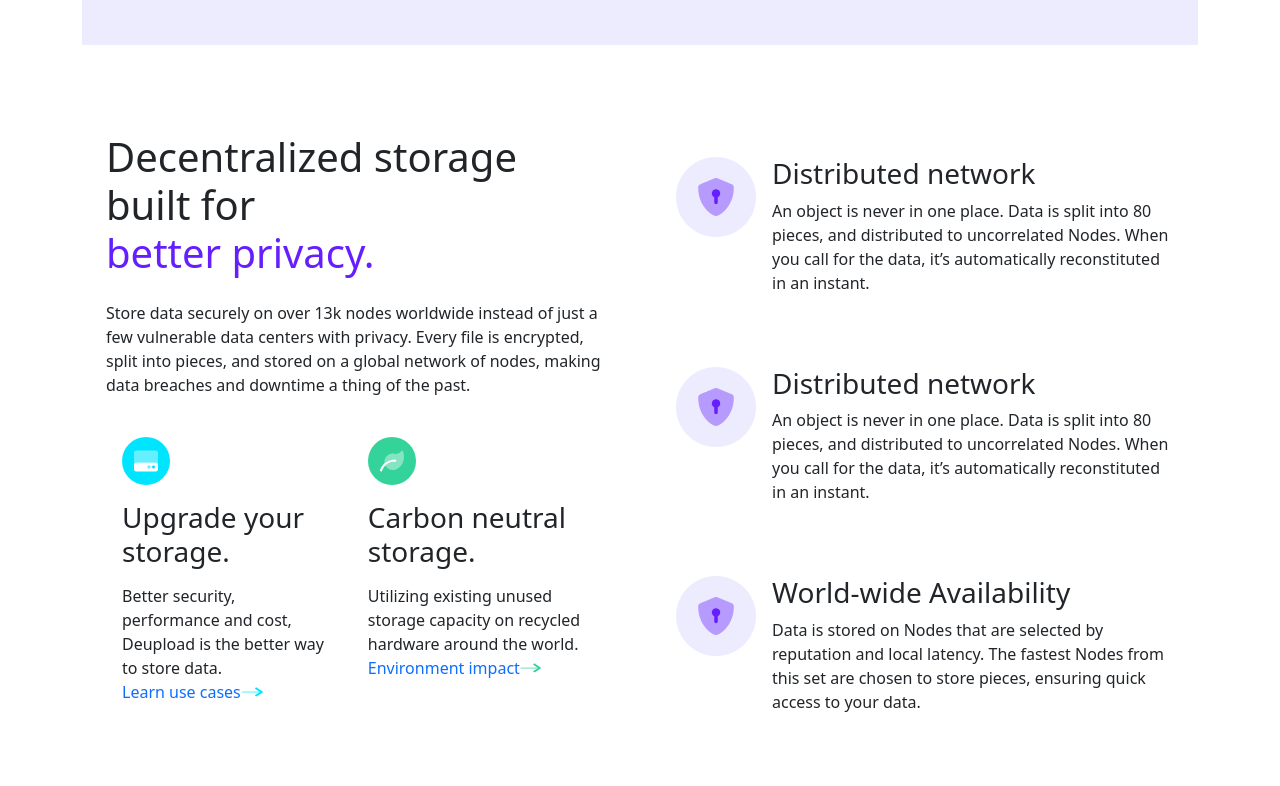
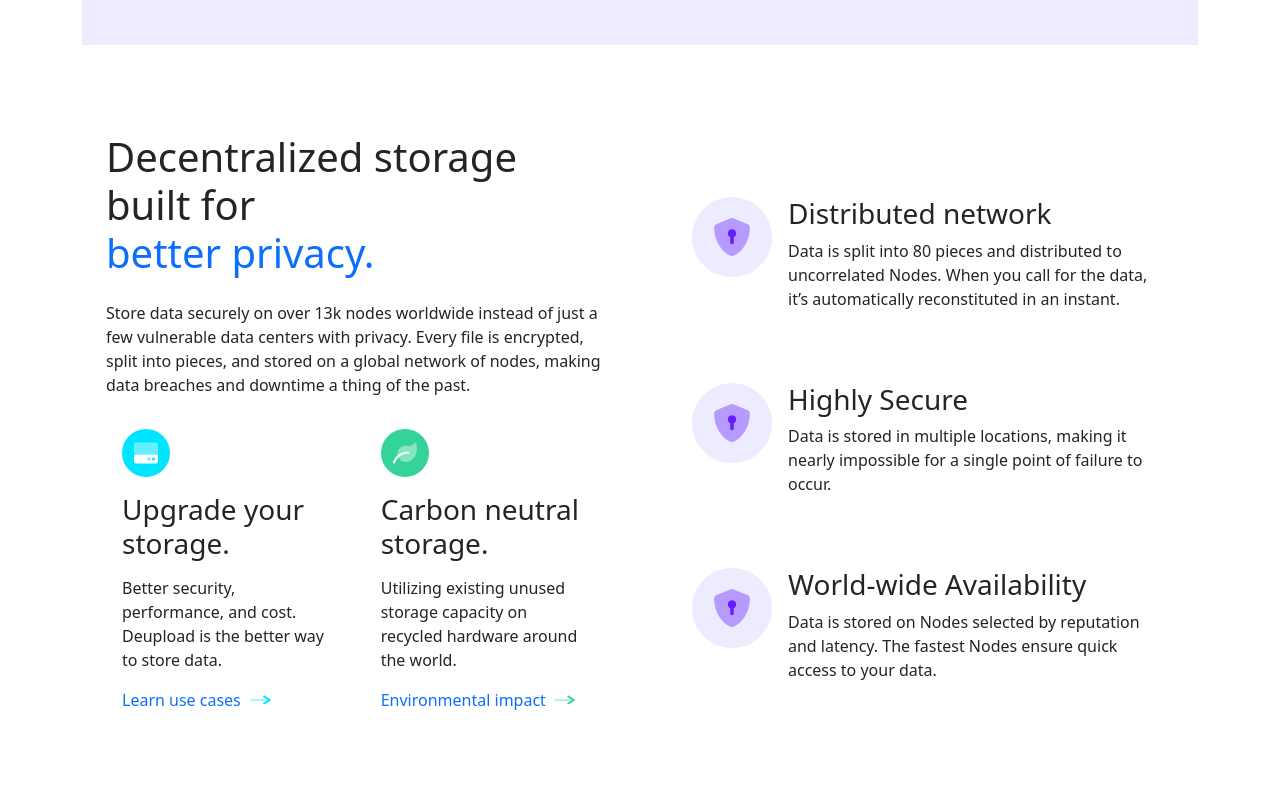
Before and after one commit to sylvernjones557/project-3mar-2025, a plain HTML site: page index.html in a window 1280 px wide. Shown: the part 2274-3060 px from the top of the page. Drawn offline with nearby package versions, Linux system fonts and the light colour scheme.

Commit message:
Update index.html

```diff
--- a/index.html
+++ b/index.html
@@ -181,77 +181,73 @@
 </section>
 <section class="m-5">
     <div class="container">
-        <div class="row d-flex">
-            <div class="col-lg-6 ">
-                    <div  class="p-4" style="background-color: #ffffff;">
+        <div class="row d-flex flex-wrap">
+            <!-- Left Content Section -->
+            <div class="col-lg-6 mb-4">
+                <div class="p-4 bg-white">
                     <h1 class="mb-4">
                         <span class="d-lg-block">Decentralized storage</span>
                         <span class="d-lg-block">built for</span>
-                           <span class="d-lg-block" style="color: #651FFF;">better privacy.</span>
+                        <span class="d-lg-block text-primary">better privacy.</span>
                     </h1>
-                        <div class="mb-4">
-                           <span>Store data securely on over 13k nodes worldwide instead of just a few vulnerable data centers with privacy. Every file is encrypted, split into pieces, and stored on a global network of nodes, making data breaches and downtime a thing of the past.</span>
-                        </div>
-                        <div class="d-flex flex-column flex-lg-row justify-content-between">
-                            <div class="p-3">
-                               <img src="./images/page3/1.svg" alt="">
+                    <p>Store data securely on over 13k nodes worldwide instead of just a few vulnerable data centers with privacy. Every file is encrypted, split into pieces, and stored on a global network of nodes, making data breaches and downtime a thing of the past.</p>
+
+                    <div class="d-flex flex-column flex-lg-row gap-4">
+                        <!-- Card 1 -->
+                        <div class="p-3 text-center text-lg-start">
+                            <img src="./images/page3/1.svg" alt="Storage" class="img-fluid">
                             <h3 class="my-3">Upgrade your storage.</h3>
-                               <span class="d-md-block">Better security, performance and cost, Deupload is the better way to store data.</span>
-                               <a href="#" class="d-flex align-items-center mx-0 ">
+                            <p>Better security, performance, and cost. Deupload is the better way to store data.</p>
+                            <a href="#" class="d-flex align-items-center gap-2 text-decoration-none">
                                 <span>Learn use cases</span>
                                 <img src="./images/page3/arrow-blue.svg" alt="">
                             </a>
                         </div>
-                            <div class="p-3">
-                                <img src="./images/page3/2.svg" alt="">
+
+                        <!-- Card 2 -->
+                        <div class="p-3 text-center text-lg-start">
+                            <img src="./images/page3/2.svg" alt="Carbon Storage" class="img-fluid">
                             <h3 class="my-3">Carbon neutral storage.</h3>
-                               <span class="d-md-block">Utilizing existing unused storage capacity on recycled hardware around the world.</span>
-                               <a href="#" class="d-flex align-items-center mx-0">
-                                <span>Environment impact</span>
+                            <p>Utilizing existing unused storage capacity on recycled hardware around the world.</p>
+                            <a href="#" class="d-flex align-items-center gap-2 text-decoration-none">
+                                <span>Environmental impact</span>
                                 <img src="./images/page3/arrow-green.svg" alt="">
                             </a>
                         </div>
                     </div>
                 </div>
             </div>
-            <div class="col-lg-6">
-                <div class=" p-4 d-flex flex-column gap-4 flex-items-stretch" style="background-color: #ffffff;">
-                    <div>
-                        <div class="d-flex align-items-start gap-3 my-4">
-                            <div><img src="./images/page2/lightweight.png" alt=""></div>
+
+            <!-- Right Content Section -->
+            <div class="col-lg-6 mb-5 mt-5">
+                <div class="p-4 bg-white d-flex flex-column gap-4">
+                    <!-- Feature 1 -->
+                    <div class="d-flex align-items-start gap-3 m-3">
+                        <img src="./images/page2/lightweight.png" alt="Distributed Network" class="img-fluid">
                         <div>
                             <h3>Distributed network</h3>
-                            <span>
-                                An object is never in one place. Data is split into 80 pieces, and distributed to uncorrelated Nodes. When you call for the data, it’s automatically reconstituted in an instant.
-                            </span>
+                            <p>Data is split into 80 pieces and distributed to uncorrelated Nodes. When you call for the data, it’s automatically reconstituted in an instant.</p>
+                        </div>
+                    </div>
+
+                    <!-- Feature 2 (Duplicate Fixed) -->
+                    <div class="d-flex align-items-start gap-3 m-3">
+                        <img src="./images/page2/lightweight.png" alt="Secure Storage" class="img-fluid">
+                        <div>
+                            <h3>Highly Secure</h3>
+                            <p>Data is stored in multiple locations, making it nearly impossible for a single point of failure to occur.</p>
+                        </div>
+                    </div>
+
+                    <!-- Feature 3 -->
+                    <div class="d-flex align-items-start gap-3 m-3">
+                        <img src="./images/page2/lightweight.png" alt="Global Availability" class="img-fluid">
+                        <div>
+                            <h3>World-wide Availability</h3>
+                            <p>Data is stored on Nodes selected by reputation and latency. The fastest Nodes ensure quick access to your data.</p>
                         </div>
                     </div>
                 </div>
-                    <div>
-                        <div class="d-flex align-items-start gap-3 my-4">
-                            <div><img src="./images/page2/lightweight.png" alt=""></div>
-                            <div>
-                                <h3>Distributed network</h3>
-                            <span>
-                                An object is never in one place. Data is split into 80 pieces, and distributed to uncorrelated Nodes. When you call for the data, it’s automatically reconstituted in an instant.
-                            </span>
-                            </div>
-                        </div>
-                    </div>
-                    <div>
-                        <div class="d-flex align-items-start gap-3 my-4">
-                            <div><img src="./images/page2/lightweight.png" alt=""></div>
-                            <div>
-                                <h3>World-wide Availability</h3>
-                            <span>
-                                Data is stored on Nodes that are selected by reputation and local latency. The fastest Nodes from this set are chosen to store pieces, ensuring quick access to your data.
-                            </span>
-                            </div>
-                        </div>
-                    </div>
-                 </div>
-              </div>
-
             </div>
         </div>
     </div>
```
Lines whose indentation alone changed are shown as unchanged.
